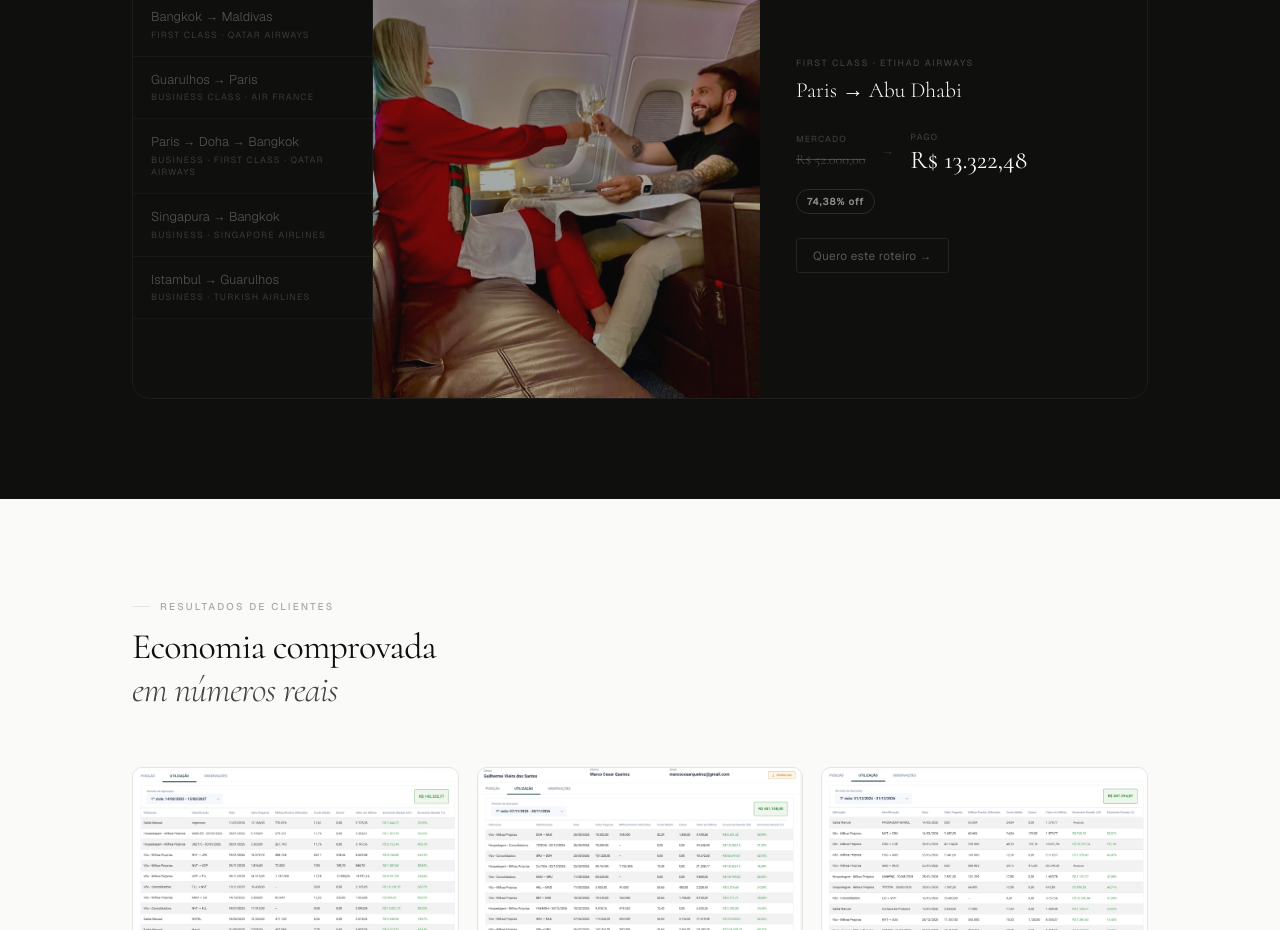
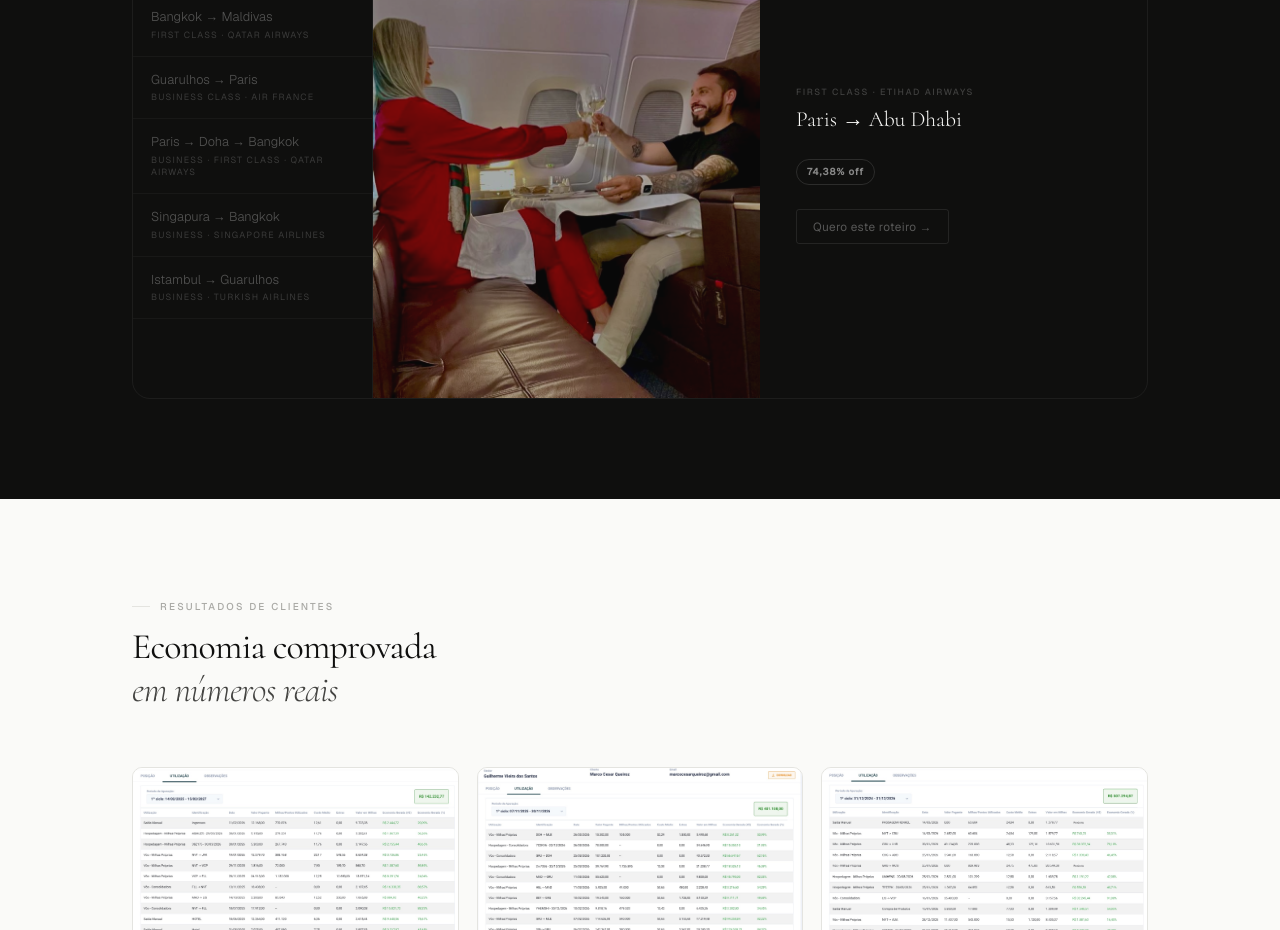
Before and after one commit to DeevLeandro/GVSMilhas, a React (Create React App) app: page / in a window 1280 px wide. Shown: the part 2800-3730 px from the top of the page. Built offline with nearby package versions, Linux system fonts and the light colour scheme.

Commit message:
Update App.js

```diff
--- a/src/App.js
+++ b/src/App.js
@@ -44,18 +44,18 @@ function Modal({ src, onClose }) {
 }
 
 const TRIPS = [
-  { route: 'Paris → Abu Dhabi',  cabin: 'First Class · EtiHad Airways',   pct: '74,38', orig: 'R$ 52.000,00', paid: 'R$ 13.322,48',  img: '/images/Itira.jpeg' },
-  { route: 'Bangkok → Maldivas', cabin: 'First Class · Qatar Airways',   pct: '68,81', orig: 'R$ 53.081,00', paid: 'R$ 16.556,30', img: '/images/Doha.png' },
-  { route: 'Guarulhos → Paris',  cabin: 'Business Class · Air France',   pct: '72,07', orig: 'R$ 29.263,00', paid: 'R$ 8.173,89', img: '/images/cliente-maldives.jpeg'  },
-  { route: 'Paris → Doha → Bangkok', cabin: 'Business · First Class · Qatar Airways',   pct: '81,78', orig: 'R$ 88.930,00', paid: 'R$ 16.205,25',  img: '/images/Bankog.png'},
-  { route: 'Singapura → Bangkok', cabin: 'Business · Singapore Airlines', pct: '45,84', orig: 'R$ 8.330,00', paid: 'R$ 4.511,64', img: '/images/cliente-singapore.jpeg' },
-  { route: 'Istambul → Guarulhos',cabin: 'Business · Turkish Airlines',   pct: '85,95', orig: 'R$ 59.361,00', paid: 'R$ 8.337,68',  img: '/images/foto.jpeg'},
+  { route: 'Paris → Abu Dhabi',  cabin: 'First Class · EtiHad Airways',   pct: '74,38', orig: '', paid: '',  img: '/images/Itira.jpeg' },
+  { route: 'Bangkok → Maldivas', cabin: 'First Class · Qatar Airways',   pct: '68,81', orig: '', paid: '', img: '/images/Doha.png' },
+  { route: 'Guarulhos → Paris',  cabin: 'Business Class · Air France',   pct: '72,07', orig: '', paid: '', img: '/images/cliente-maldives.jpeg'  },
+  { route: 'Paris → Doha → Bangkok', cabin: 'Business · First Class · Qatar Airways',   pct: '81,78', orig: '', paid: 'R$ 16.205,25',  img: '/images/Bankog.png'},
+  { route: 'Singapura → Bangkok', cabin: 'Business · Singapore Airlines', pct: '45,84', orig: '', paid: '', img: '/images/cliente-singapore.jpeg' },
+  { route: 'Istambul → Guarulhos',cabin: 'Business · Turkish Airlines',   pct: '85,95', orig: '', paid: '',  img: '/images/foto.jpeg'},
 ];
 
 const HOTELS = [
-  { name: 'Pullman Paris Tour Eiffel',     local: 'Pullman Paris Tour Eiffel · Paris',  pct: '50', orig: 'R$ 8.078,00', paid: 'R$ 4.039,00',  noites: '2 noites · Deluxe Suite',  img: '/images/Hotel-Paris.png'},
-  { name: 'Rixos Premium Saadiyat Island', local: 'Rixos Premium Saadiyat Island · Abu Dhabi', pct: '46,72', orig: '51.362,00', paid: 'R$ 27.594,82', noites: '7 noites · Deluxe Suite',     img: '/images/Hotel-Abu-Dhabi.jpeg'     },
-  { name: 'Fairmont Doha',                 local: 'Fairmont Doha · Qatar',               pct: '48,40', orig: 'R$ 12.850,00', paid: 'R$ 6.630,00 ',  noites: '3 noites · Gold King ',        img: '/images/Fairmont-Doha.png'     },
+  { name: 'Pullman Paris Tour Eiffel',     local: 'Pullman Paris Tour Eiffel · Paris',  pct: '50', orig: '', paid: '',  noites: '2 noites · Deluxe Suite',  img: '/images/Hotel-Paris.png'},
+  { name: 'Rixos Premium Saadiyat Island', local: 'Rixos Premium Saadiyat Island · Abu Dhabi', pct: '46,72', orig: '', paid: '', noites: '7 noites · Deluxe Suite',     img: '/images/Hotel-Abu-Dhabi.jpeg'     },
+  { name: 'Fairmont Doha',                 local: 'Fairmont Doha · Qatar',               pct: '48,40', orig: '', paid: '',  noites: '3 noites · Gold King ',        img: '/images/Fairmont-Doha.png'     },
 ];
 
 const CASES = [
@@ -320,15 +320,6 @@ export default function App() {
                       <p className="tp__cabin">{t.cabin}</p>
                       <h3 className="tp__route">{t.route}</h3>
                       <div className="tp__economy">
-                        <div className="tp__col">
-                          <span className="tp__lbl">Mercado</span>
-                          <span className="tp__orig">{t.orig}</span>
-                        </div>
-                        <div className="tp__arrow">→</div>
-                        <div className="tp__col">
-                          <span className="tp__lbl">Pago</span>
-                          <span className="tp__paid">{t.paid}</span>
-                        </div>
                         <div className="tp__tag">{t.pct}% off</div>
                       </div>
                       <button className="tp__cta" onClick={() => openWA(`Olá, quero uma viagem assim: ${t.route}`)}>
@@ -368,15 +359,6 @@ export default function App() {
                       <h3 className="tp__route">{h.name}</h3>
                       <p className="tp__local">{h.local}</p>
                       <div className="tp__economy">
-                        <div className="tp__col">
-                          <span className="tp__lbl">Mercado</span>
-                          <span className="tp__orig">{h.orig}</span>
-                        </div>
-                        <div className="tp__arrow">→</div>
-                        <div className="tp__col">
-                          <span className="tp__lbl">Pago com milhas</span>
-                          <span className="tp__paid">{h.paid}</span>
-                        </div>
                         <div className="tp__tag">{h.pct}% off</div>
                       </div>
                       <button className="tp__cta" onClick={() => openWA(`Olá, quero reservar um hotel assim: ${h.name} em ${h.local}`)}>
```
